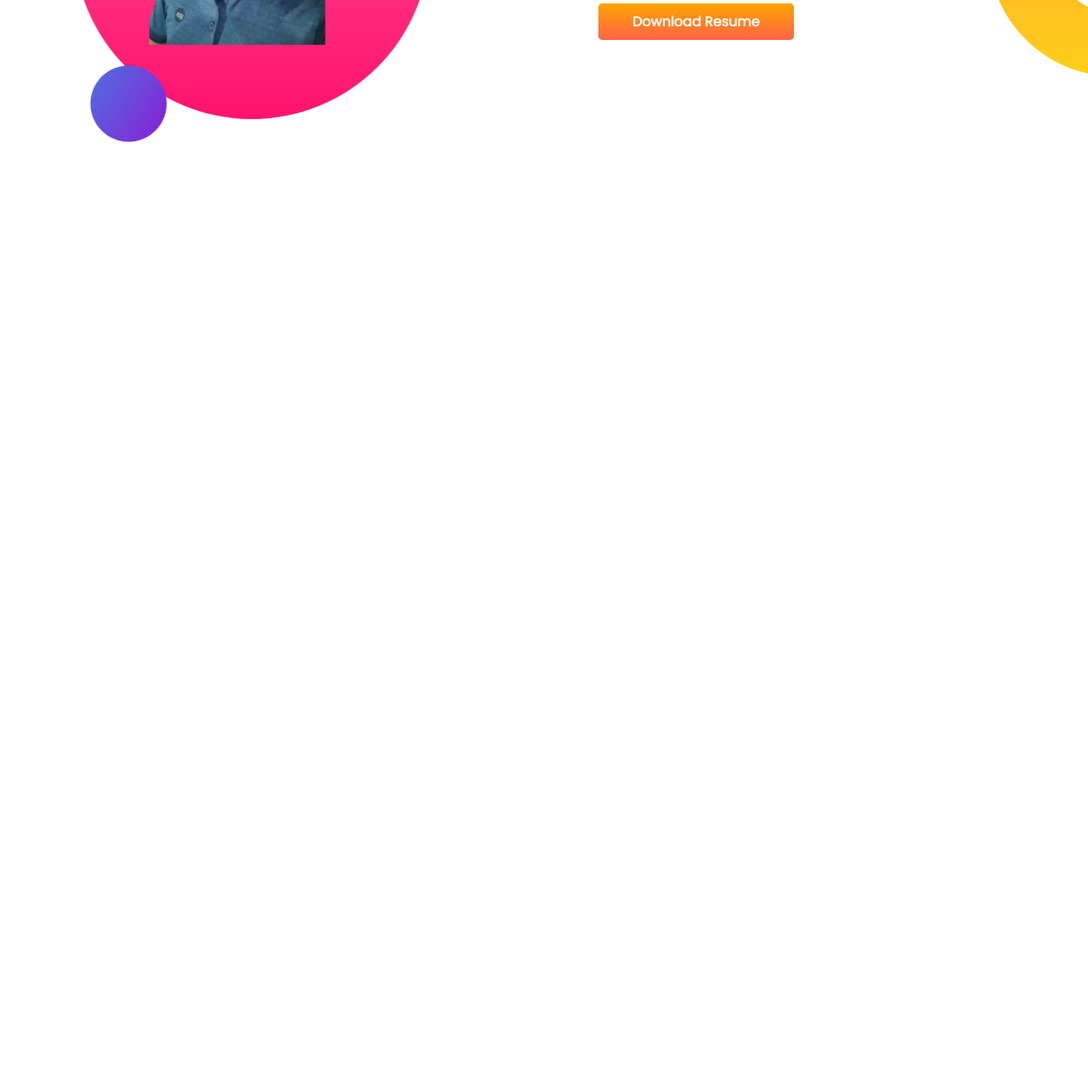
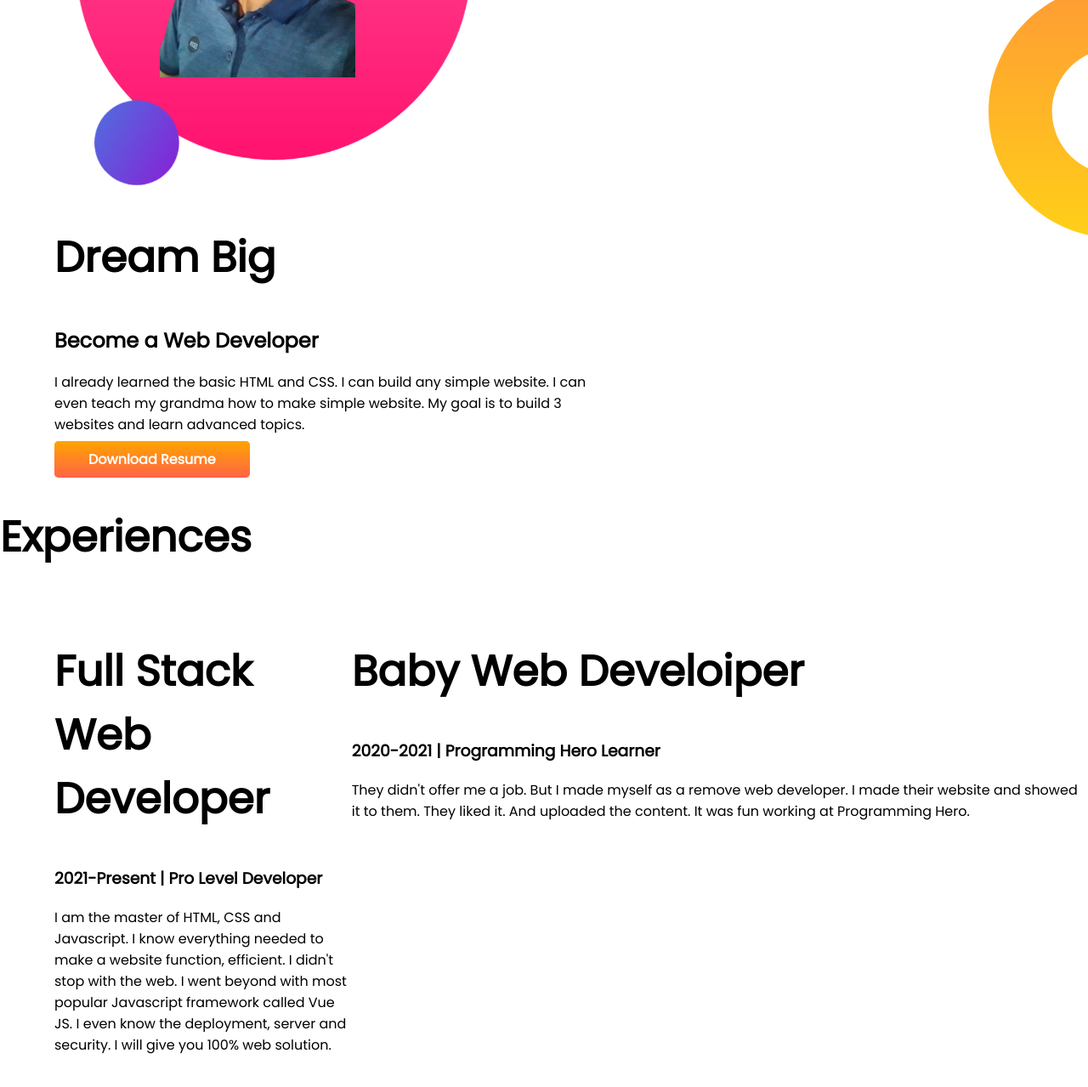
Before and after one commit to amotahar/developer-portfolio, a plain HTML site: page index.html in a window 1280 px wide. Shown: the part 879-2158 px from the top of the page at 85% size. Before the commit the page ends 1153 px from the top, so only its background shows below. Drawn offline with Linux system fonts and the light colour scheme.

Commit message:
experinces

```diff
--- a/index.html
+++ b/index.html
@@ -11,7 +11,7 @@
     <link rel="stylesheet" href="style.css" />
   </head>
   <body>
-    <section class="top-banner">
+    <section class="top-banner flexible-container">
       <div class="half-width">
         <h1>Welcome to</h1>
         <h1><span class="orange-color">Motahar Hossain </span> World!</h1>
@@ -21,7 +21,7 @@
       </div>
       <div class="half-width"><img src="images/motahar.png" alt="" /></div>
     </section>
-    <section class="dream-big">
+    <section class="dream-big flexiable-container">
       <div class="half-width">
         <img src="images/tuhin.png" alt="" />
       </div>
@@ -31,10 +31,24 @@
         <p>
           I already learned the basic HTML and CSS. I can build any simple website. I can even teach my grandma how to make simple website. My goal is
           to build 3 websites and learn advanced topics.
-
         </p>
         <a class="link_button" target="_blank" href="">Download Resume</a>
       </div>
     </section>
+    <section class="eperiance-area">
+      <h1>Experiences</h1>
+      <div class="flexible-container">
+        <div class="half-width">
+          <h1>Full Stack Web Developer</h1>
+          <h3>2021-Present | Pro Level Developer</h3>
+          <p>I am the master of HTML, CSS and Javascript. I know everything needed to make a website function, efficient. I didn't stop with the web. I went beyond with most popular Javascript framework called Vue JS. I even know the deployment, server and security. I will give you 100% web solution.</p>
+        </div>
+        <div class="half-widthgia">
+          <h1>Baby Web Develoiper</h1>
+          <h3>2020-2021 | Programming Hero Learner</h3>
+          <p>They didn't offer me a job. But I made myself as a remove web developer. I made their website and showed it to them. They liked it. And uploaded the content. It was fun working at Programming Hero.</p>
+        </div>
+      </div>
+    </section>
   </body>
 </html>
--- a/style.css
+++ b/style.css
@@ -8,7 +8,7 @@ h1 {
 .orange-color {
   color: orange;
 }
-section {
+.flexible-container{
   display: flex;
   margin-bottom: 100px;
 }
```
